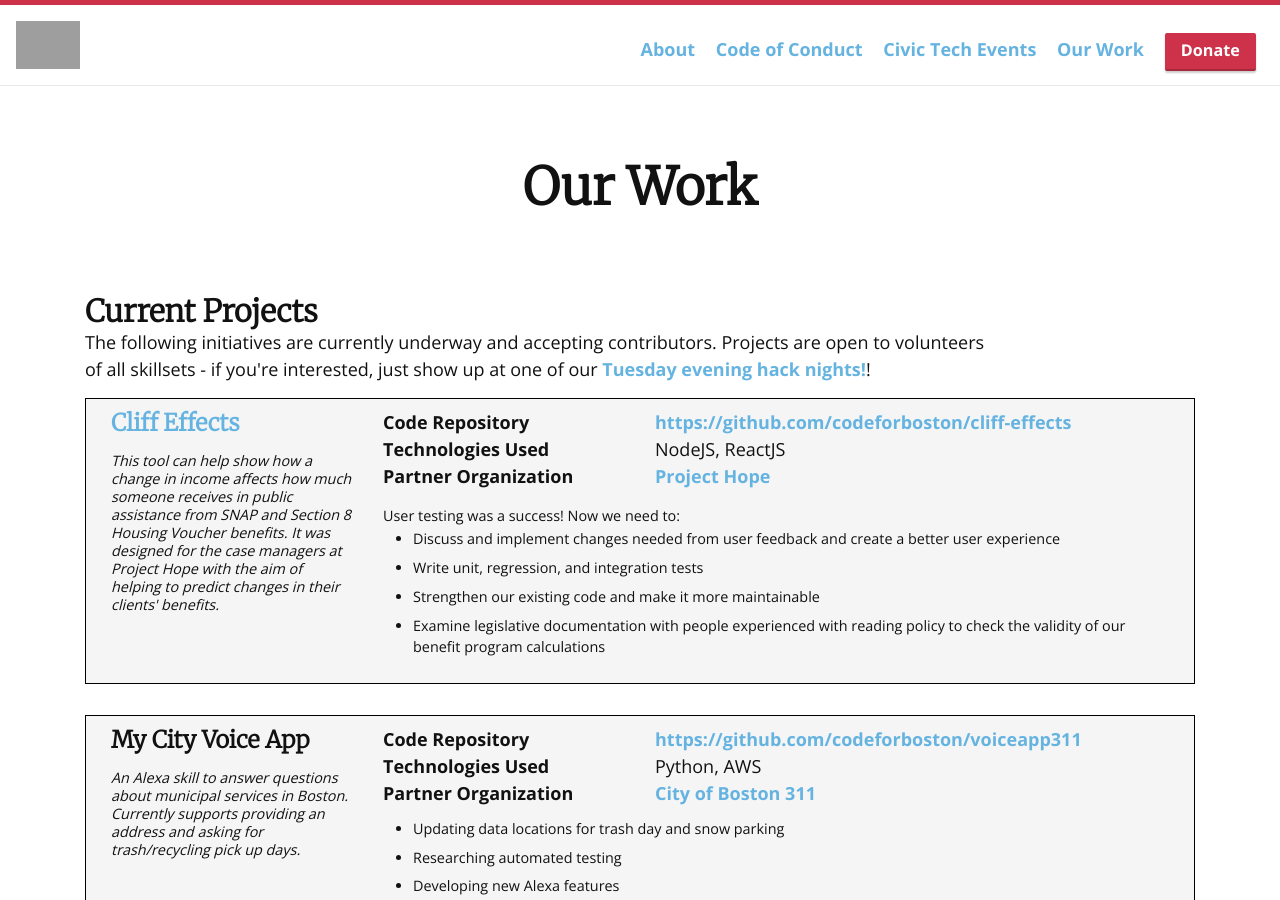
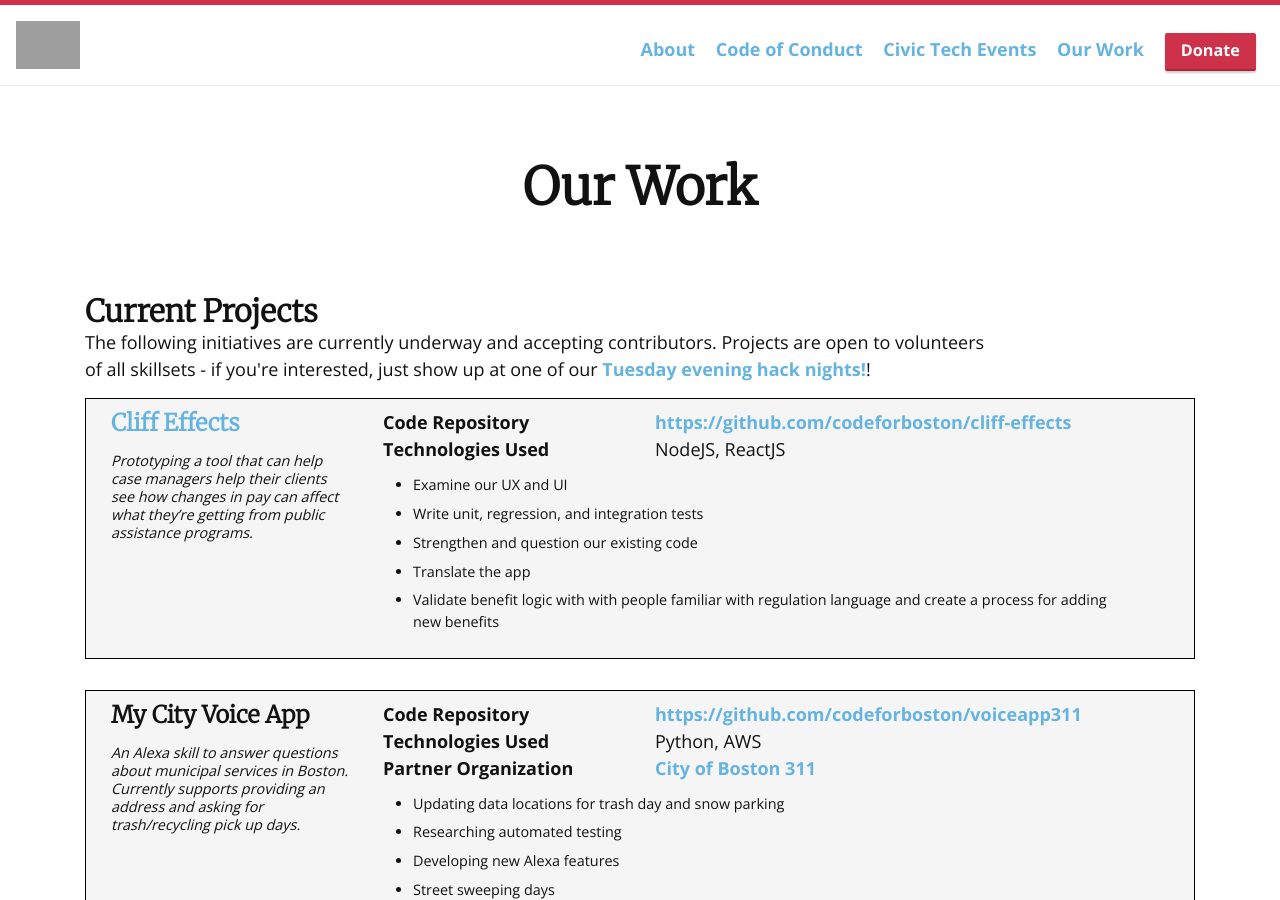
Before and after one commit to codeforboston/codeforboston.org, a Jekyll site: the page built from projects.html, in a window 1280 px wide and 900 px high. Built offline with Jekyll 4.4.1, drawn with Linux system fonts in a browser that asks for light colours; nearby versions of some CDN libraries; grey boxes are pictures that could not be loaded.

Commit message:
PR #74 Project Updates for Cliff Effects

```diff
--- a/_data/projects/active.yml
+++ b/_data/projects/active.yml
@@ -1,26 +1,24 @@
 -
   name: Cliff Effects
   elevatorPitch: >
-    This tool can help show how a change in income affects
-    how much someone receives in public assistance
-    from SNAP and Section 8 Housing Voucher benefits.
-    It was designed for the case managers at Project
-    Hope with the aim of helping to predict changes
-    in their clients' benefits.
+    Prototyping a tool that can help case managers help
+    their clients see how changes in pay can affect what
+    they’re getting from public assistance programs.
   url: https://codeforboston.github.io/cliff-effects/
   repository: https://github.com/codeforboston/cliff-effects
-  partner: Project Hope
-  partnerUrl: http://www.prohope.org/
+  partner:
+  partnerUrl:
 #  lead: A wonderful person
 #  leadUrl: http://wonderfulperson.com
   technologies: NodeJS, ReactJS
   news: >
-    User testing was a success! Now we need to:
     <ul>
-      <li>Discuss and implement changes needed from user feedback and create a better user experience</li>
+      <li>Examine our UX and UI</li>
       <li>Write unit, regression, and integration tests</li>
-      <li>Strengthen our existing code and make it more maintainable</li>
-      <li>Examine legislative documentation with people experienced with reading policy to check the validity of our benefit program calculations</li>
+      <li>Strengthen and question our existing code</li>
+      <li>Translate the app</li>
+      <li>Validate benefit logic with with people familiar with regulation language and create a process for adding new benefits</li>
+    </ul>
 -
   name: My City Voice App
   elevatorPitch: >
```
